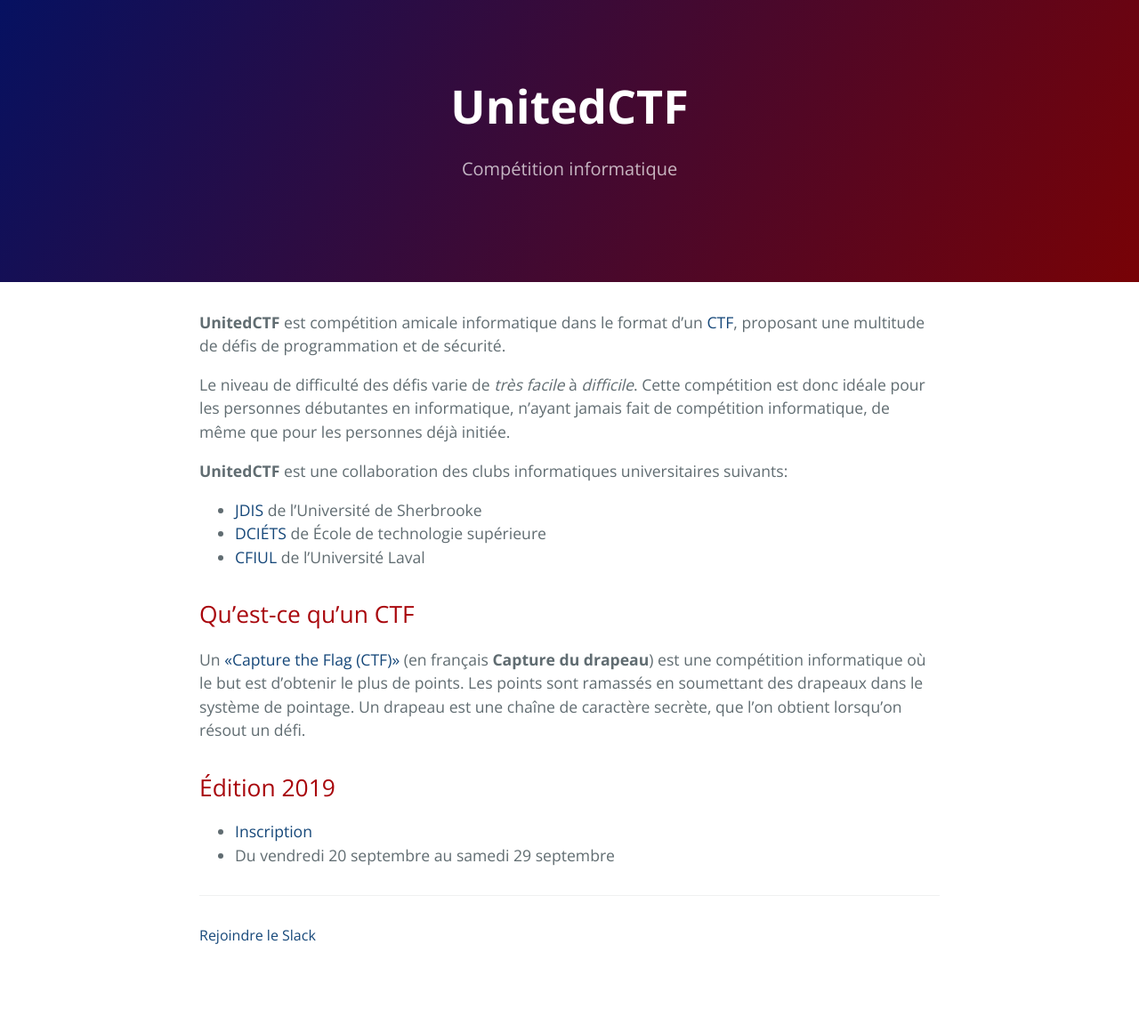
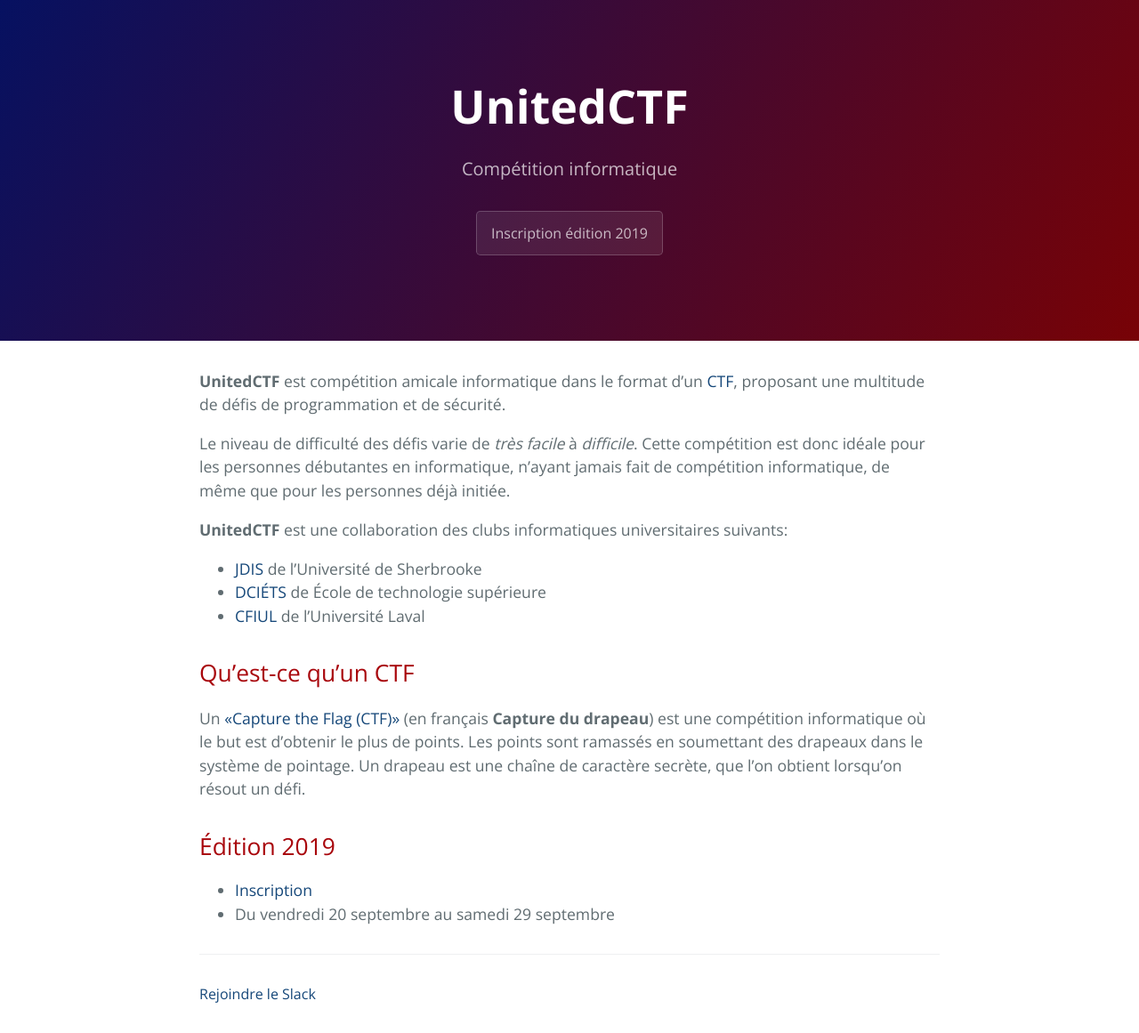
Before and after one commit to UnitedCTF/unitedctf.github.io, a Jekyll site: the page built from index.md, in a window 1280 px wide. Shown: the whole page at 89% size. Built offline with Jekyll 4.4.1, drawn with Linux system fonts in a browser that asks for light colours; before the commit the page ends 1095 px from its top, so only the background shows below that; part of the change alters nothing that is shown.

Commit message:
Add CTF inscription link.

```diff
--- a/_config.yml
+++ b/_config.yml
@@ -3,6 +3,7 @@ title: "UnitedCTF"
 description: "Compétition informatique"
 data:
   slack_inscription_url: https://join.slack.com/t/united-ctf/shared_invite/enQtNzMxNTU2NTk3NDA4LTQxMmRjYjkyZGRhMWI5MzU0NjJjNDgzODg5Zjg2ZDYyOWYwODQ3ZjRhOWEwNzA5MGM3OWE2MTc4ZWQ0OTE5MmQ
+  ctf_inscription_url: https://unitedctf.ca/
 
 plugins:
   - "jekyll-seo-tag"
--- a/_layouts/default.html
+++ b/_layouts/default.html
@@ -1,7 +1,6 @@
 <!DOCTYPE html>
 <html lang="{{ site.lang | default: "en-US" }}">
   <head>
-
     {% if site.google_analytics %}
       <script async src="https://www.googletagmanager.com/gtag/js?id={{ site.google_analytics }}"></script>
       <script>
@@ -12,7 +11,6 @@
       </script>
     {% endif %}
     <meta charset="UTF-8">
-
 {% seo %}
     <meta name="viewport" content="width=device-width, initial-scale=1">
     <meta name="apple-mobile-web-app-status-bar-style" content="black-translucent">
@@ -24,6 +22,7 @@
     <header class="page-header" role="banner">
       <h1 class="project-name">{{ page.title | default: site.title }}</h1>
       <h2 class="project-tagline">{{ page.description | default: site.description }}</h2>
+      <a class="btn" href="{{ site.data.ctf_inscription_url }}">Inscription édition 2019</a>
     </header>
 
     <main id="content" class="main-content" role="main">
--- a/index.md
+++ b/index.md
@@ -20,5 +20,5 @@ Un [«Capture the Flag (CTF)»](https://fr.wikipedia.org/wiki/Capture_du_drapeau
 
 ## Édition 2019
 
-- [Inscription](#)
+- [Inscription]({{ site.data.ctf_inscription_url }})
 - Du vendredi 20 septembre au samedi 29 septembre
```
